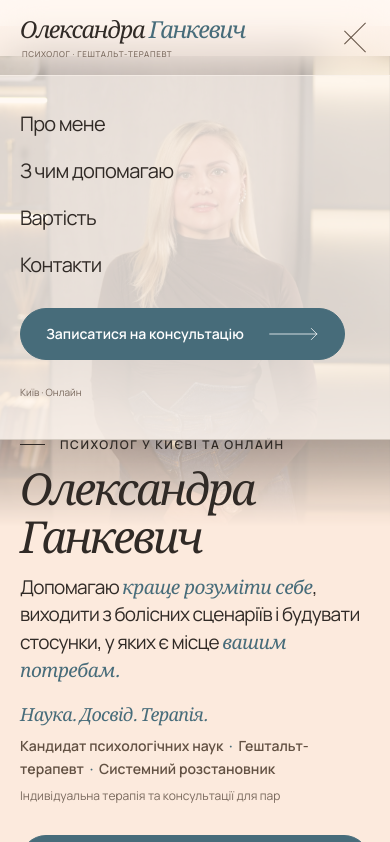
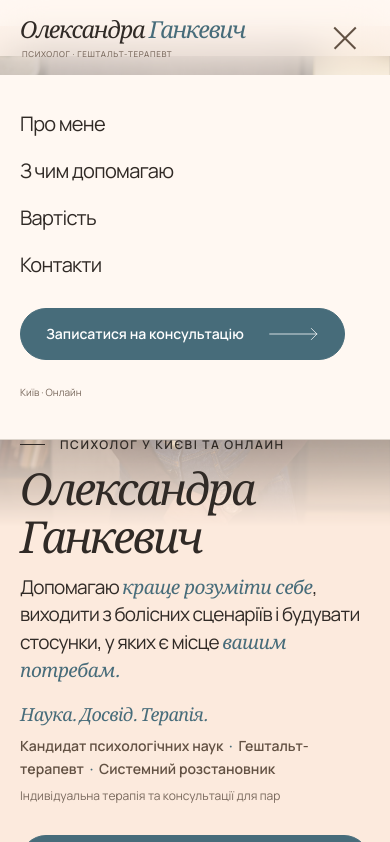
Before and after one commit to LandingsForYou/OleksandraHankevych, a plain HTML site: page index.html in a window 390 px wide. Both pictures are taken after a click on the button 345 px from the left and 37 px from the top of the page. Shown: the top 842 px of the page. Drawn offline with nearby package versions, Linux system fonts and the light colour scheme; a web font is replaced by a local one.

Commit message:
Add files via upload

```diff
--- a/style.css
+++ b/style.css
@@ -444,9 +444,9 @@ main {
     display: block;
     position: absolute;
     inset: 100% 0 auto;
-    background: rgba(255, 248, 242, 0.82);
-    backdrop-filter: blur(25px);
-    -webkit-backdrop-filter: blur(25px);
+    background: #fff8f2;
+    backdrop-filter: none;
+    -webkit-backdrop-filter: none;
     border-bottom: 1px solid var(--line);
     opacity: 0;
     visibility: hidden;
@@ -2896,3 +2896,17 @@ body.education-dialog-open {
   .contact-footer__layout { padding-top: 270px; }
   .contact-footer__bottom { margin-top: 58px; }
 }
+
+/* Precisely centered close icon: both diagonals share one pivot. */
+@media (max-width: 900px) {
+  .menu-toggle { position: relative; display: block; padding: 0; width: 50px; height: 45px; }
+  .menu-toggle span { position: absolute; right: 7px; top: 50%; height: 1.5px; margin: 0; transform-origin: center; transition: width .3s, transform .3s, opacity .2s; }
+  .menu-toggle span:nth-child(1) { width: 35px; transform: translateY(-7px); }
+  .menu-toggle span:nth-child(2) { width: 25px; transform: translateY(-.75px); }
+  .menu-toggle span:nth-child(3) { width: 15px; transform: translateY(6px); }
+  .menu-toggle[aria-expanded="true"] span:nth-child(1),
+  .menu-toggle[aria-expanded="true"] span:nth-child(3) { width: 30px; right: 10px; }
+  .menu-toggle[aria-expanded="true"] span:nth-child(1) { transform: translateY(-50%) rotate(45deg); }
+  .menu-toggle[aria-expanded="true"] span:nth-child(2) { opacity: 0; transform: translateY(-50%); }
+  .menu-toggle[aria-expanded="true"] span:nth-child(3) { transform: translateY(-50%) rotate(-45deg); }
+}
```
